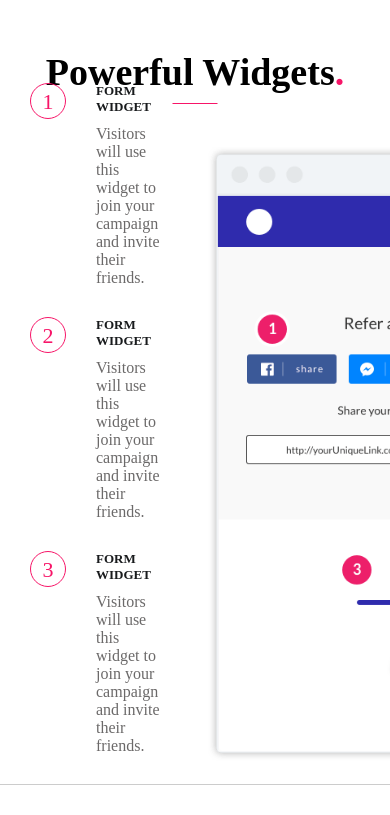
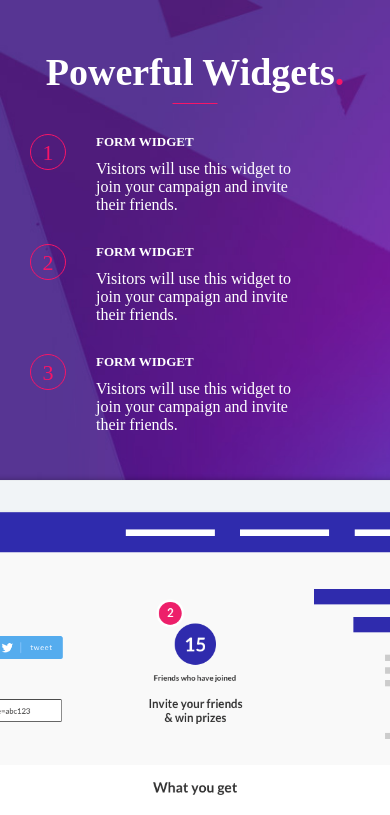
Before and after one commit to biletskiy6/viral-loops, a website built with webpack: page src/templates/index.html in a window 390 px wide. Shown: the top 815 px of the page. Built offline with nearby package versions, Linux system fonts and the light colour scheme; files whose address does not match are found by name.

Commit message:
add additional images

```diff
--- a/src/sass/_common.sass
+++ b/src/sass/_common.sass
@@ -7,7 +7,13 @@
   border-bottom: 1px solid #ccc
   padding-bottom: 50px
   overflow: hidden
+  &.widgets
+    background-image: url("../img/bg-header.jpg")
+    background-repeat: no-repeat
+    background-size: cover
   &-intro
+    &.inverse
+      color: #fff
     h2
       position: relative
       font-size: 38px
@@ -71,7 +77,7 @@
     display: flex
     align-items: center
     margin-top: 40px
-    height: 600px
+    min-height: 600px
   &-content, &-image
     flex: 1
   &-image
@@ -102,6 +108,9 @@
       margin-right: 30px
       flex: none
   &-text
+    &.inverse
+      > *
+        color: #fff
     h4
       margin-bottom: 10px
       font-size: 13px
@@ -109,3 +118,19 @@
       color: #191b1d
     p
       color: #6b6969
+
+@media screen and (max-width: 1200px)
+  .widgets-image img
+    height: 500px
+    top: 50%
+    transform: translateY(-50%)
+@media screen and (max-width: 992px)
+  .section-item
+    flex-direction: column
+@media screen and (max-width: 768px)
+  .widgets-container
+    flex-direction: column
+  .widgets-image img
+    position: relative
+    top: auto
+    transform: none
--- a/src/templates/index.html
+++ b/src/templates/index.html
@@ -4,19 +4,19 @@ title: Index page
 
 {% extends "layouts/_layout.html" %} {% block content %}
 
-<section class="section widgets">
+<section class="section widgets inverse">
   <div class="container">
     <div class="section-content">
-      <div class="section-intro">
+      <div class="section-intro inverse">
         <h2>Powerful Widgets<span class="section-dot"></span></h2>
       </div>
       <div class="widgets-container">
         <div class="widgets-content">
-          <ul class="widgets-list">
+          <ul class="widgets-list inverse">
             <li class="widgets-list__item">
               <div class="widget-inner">
                 <span>1</span>
-                <div class="widget-text">
+                <div class="widget-text inverse">
                   <h4>Form Widget</h4>
                   <p>
                     Visitors will use this widget to join your campaign and
@@ -28,7 +28,7 @@ title: Index page
             <li class="widgets-list__item">
               <div class="widget-inner">
                 <span>2</span>
-                <div class="widget-text">
+                <div class="widget-text inverse">
                   <h4>Form Widget</h4>
                   <p>
                     Visitors will use this widget to join your campaign and
@@ -40,7 +40,7 @@ title: Index page
             <li class="widgets-list__item">
               <div class="widget-inner">
                 <span>3</span>
-                <div class="widget-text">
+                <div class="widget-text inverse">
                   <h4>Form Widget</h4>
                   <p>
                     Visitors will use this widget to join your campaign and
--- a/src/templates/layouts/_layout.html
+++ b/src/templates/layouts/_layout.html
@@ -1,20 +1,27 @@
 {% import "partials/_mixins.html" as mixins %}
-<!doctype html>
+<!DOCTYPE html>
 <html>
   <head>
-    <meta charset="utf-8"/>
+    <meta charset="utf-8" />
     <title>{% if title %}{{ title }}{% else %}Template{% endif %}</title>
-    <meta http-equiv="X-UA-Compatible" content="IE=Edge"/>
-    <meta name="viewport" content="width=device-width, initial-scale=1"/>
-    <meta name="theme-color" content="#fff"/>
-    <link rel="stylesheet" type="text/css" href="//cdn.jsdelivr.net/gh/kenwheeler/slick@1.8.1/slick/slick.css"/>
-    <link rel="stylesheet" type="text/css" href="//cdn.jsdelivr.net/gh/kenwheeler/slick@1.8.1/slick/slick-theme.css"/>
-    <meta name="format-detection" content="telephone=no"/>
-    <link rel="stylesheet" media="all" href="css/app.css"/>
+    <meta http-equiv="X-UA-Compatible" content="IE=Edge" />
+    <meta name="viewport" content="width=device-width, initial-scale=1" />
+    <meta name="theme-color" content="#fff" />
+    <link
+      rel="stylesheet"
+      type="text/css"
+      href="//cdn.jsdelivr.net/gh/kenwheeler/slick@1.8.1/slick/slick.css"
+    />
+    <link
+      rel="stylesheet"
+      type="text/css"
+      href="//cdn.jsdelivr.net/gh/kenwheeler/slick@1.8.1/slick/slick-theme.css"
+    />
+    <meta name="format-detection" content="telephone=no" />
+    <link rel="stylesheet" media="all" href="css/app.css" />
     {# {% include "../partials/_media-tags.html" %} #}
   </head>
   <body>
-
     <!-- BEGIN content -->
     <div class="out">
       {% block content %}{% endblock %}
@@ -23,18 +30,46 @@
 
     <!-- BEGIN scripts -->
     <script src="https://code.jquery.com/jquery-3.4.1.min.js"></script>
-    <script type="text/javascript" src="//cdn.jsdelivr.net/gh/kenwheeler/slick@1.8.1/slick/slick.min.js"></script>
+    <script
+      type="text/javascript"
+      src="//cdn.jsdelivr.net/gh/kenwheeler/slick@1.8.1/slick/slick.min.js"
+    ></script>
     <script>
       $(".brands-items").slick({
         slidesToShow: 6,
-        slidesToScroll: 6
+        slidesToScroll: 6,
+        responsive: [
+          {
+            breakpoint: 1024,
+            settings: {
+              slidesToShow: 3,
+              slidesToScroll: 3,
+              infinite: true,
+              dots: true
+            }
+          },
+          {
+            breakpoint: 600,
+            settings: {
+              slidesToShow: 2,
+              slidesToScroll: 2
+            }
+          },
+          {
+            breakpoint: 480,
+            settings: {
+              slidesToShow: 1,
+              slidesToScroll: 1
+            }
+          }
+          // You can unslick at a given breakpoint now by adding:
+          // settings: "unslick"
+          // instead of a settings object
+        ]
       });
     </script>
     <script type="text/javascript" src="js/app.js"></script>
-    <script>
-
-    </script>
+    <script></script>
     <!-- END scripts -->
-
   </body>
 </html>
```
Also changed, not shown: build/css/app.css, build/img/bg-header.jpg (added), build/img/st-bg-1.jpg (added), build/index.html, build/js/app.js (deleted), build/js/report.html, src/img/bg-header.jpg (added), src/img/st-bg-1.jpg (added).
